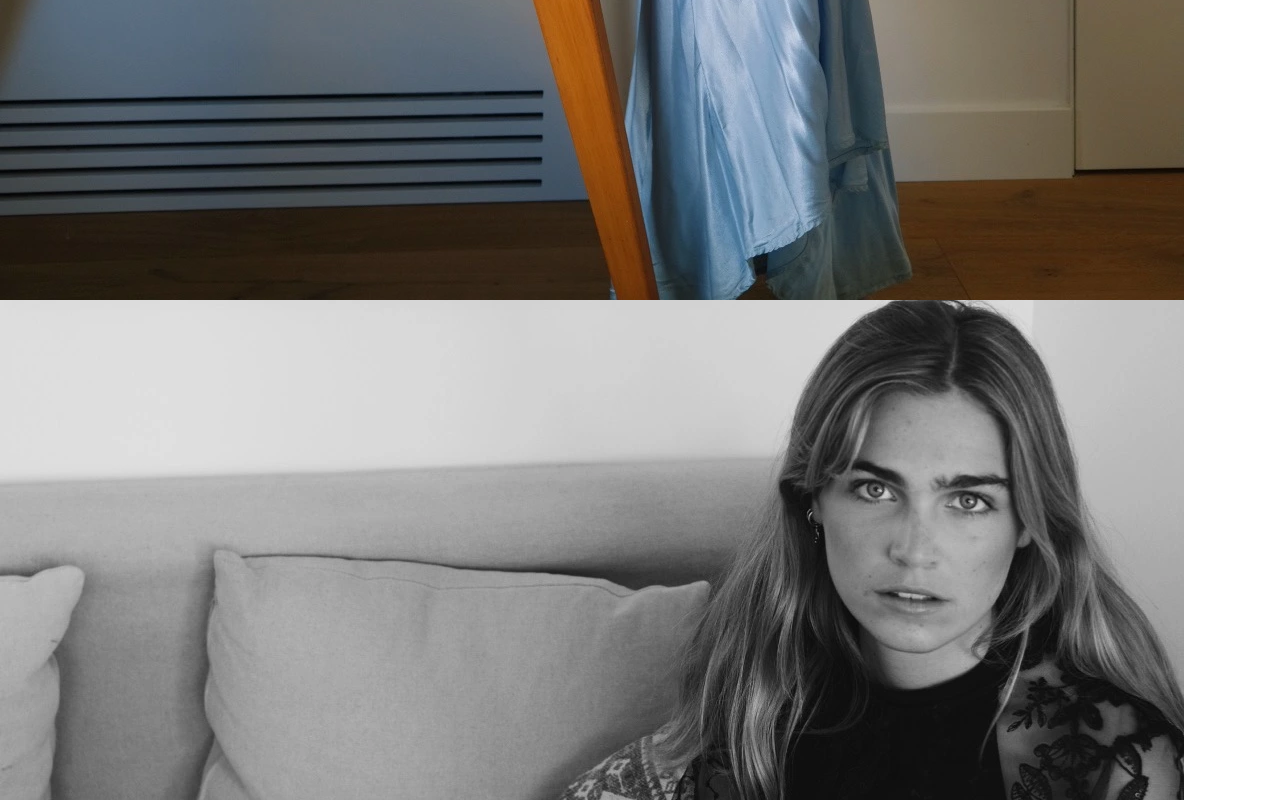
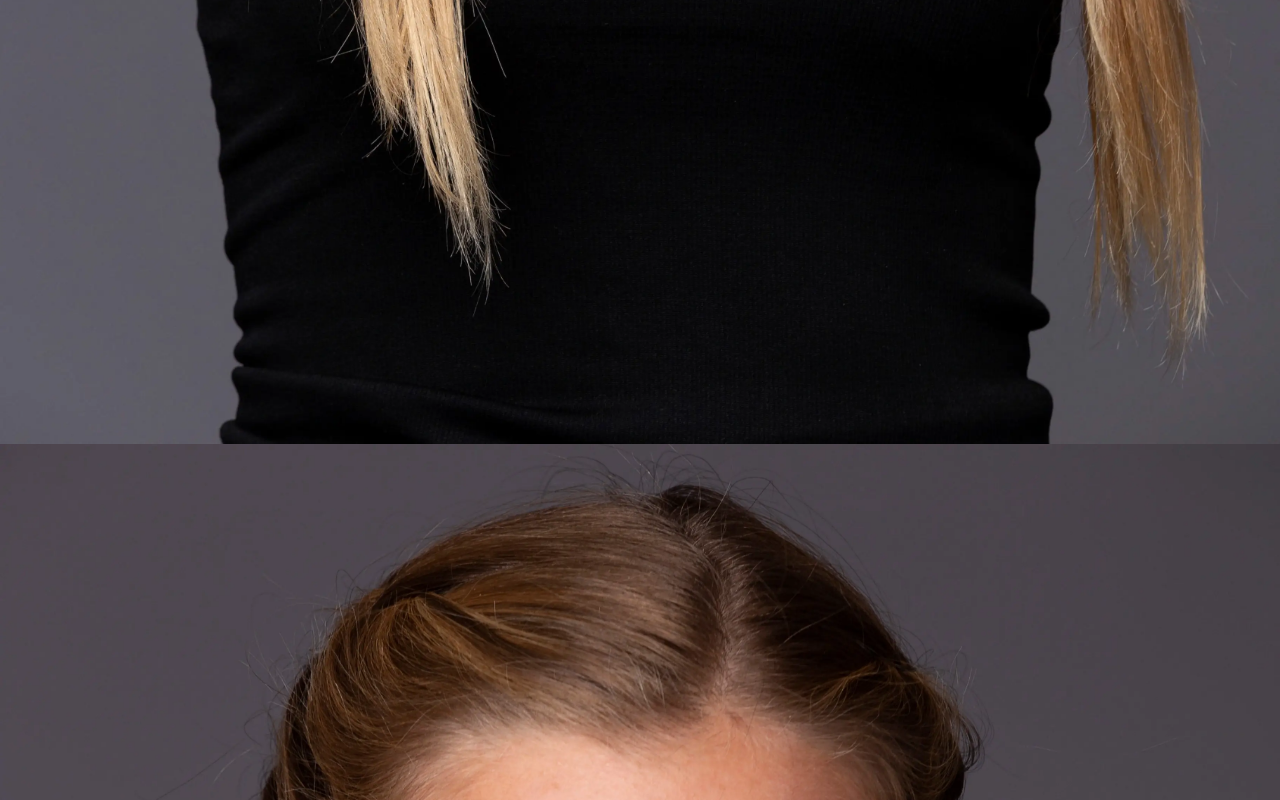
Before and after one commit to joehewett/coro, a React (Vite) app: page / in a window 1280 px wide. Shown: the part 2274-3074 px from the top of the page. Built offline with nearby package versions, Linux system fonts and the light colour scheme.

Commit message:
fix contact button and reorder photos

```diff
--- a/src/App.tsx
+++ b/src/App.tsx
@@ -19,7 +19,7 @@ const App: React.FC = () => {
     if (refStr === 'Photos' || refStr === 'Fotos') ref = photosRef;
     if (refStr === 'Music' || refStr === 'Música') ref = musicRef;
     if (refStr === 'CV') ref = cvRef;
-    if (refStr === 'Contact' || refStr === 'Contacto') ref = contactRef;
+    if (refStr === 'Contact' || refStr === 'Contacto') ref = cvRef;
 
     ref.current?.scrollIntoView({ behavior: 'smooth' });
   };
@@ -29,12 +29,6 @@ const App: React.FC = () => {
   };
 
   const photos = [
-    'coro0.webp',
-    'coro1.webp',
-    'coro2.webp',
-    'coro3.webp',
-    'coro4.webp',
-    'coro5.webp',
     'coro6.webp',
     'coro7.webp',
     'coro9.webp',
@@ -50,6 +44,11 @@ const App: React.FC = () => {
     'coro22.webp',
     'coro23.webp',
     'coro24.jpg',
+    'coro0.webp',
+    'coro1.webp',
+    'coro2.webp',
+    'coro3.webp',
+    'coro4.webp',
   ];
 
   const content = {
```
